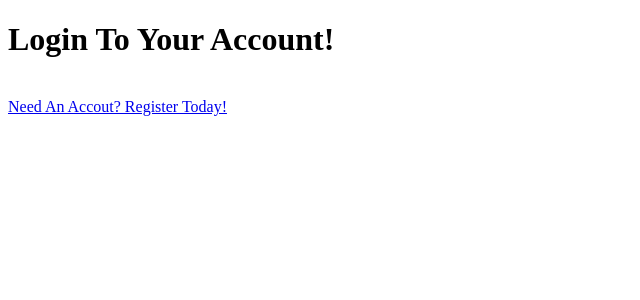
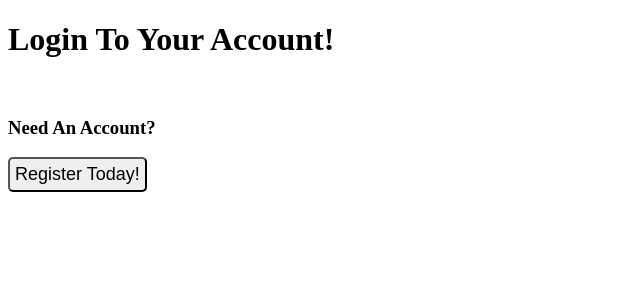
Before and after one commit to wtbrown10/First_React, a React (Create React App) app in the folder client/: page /login in a window 1280 px wide. Shown: the top 300 px of the page, without its empty margins (0-640 px from the left). Built offline with nearby package versions, Linux system fonts and the light colour scheme; the HTML template or start-up script is replaced by a standard one.

Commit message:
add buttons to login & register page

```diff
--- a/client/src/components/Button.js
+++ b/client/src/components/Button.js
@@ -20,9 +20,9 @@ export default function Button(props) {
 
 const buttonStyle = {
 
-    padding: 10,
+    padding: 5,
     borderRadius: 5,
     fontSize: 'large',
-    backgroundColor: 'lightblue',
+    backgroundColor: 'offwhite',
     color: 'black'
 }
--- a/client/src/components/Home.js
+++ b/client/src/components/Home.js
@@ -27,6 +27,8 @@ const regLink = window.location.origin + '/register';
                 Login
             </a> */}
             <br/>
+            <br/>
+
             <Button
 
             onClick= {() => {window.location = regLink}}
--- a/client/src/components/Login.js
+++ b/client/src/components/Login.js
@@ -1,4 +1,6 @@
 import React from 'react'
+
+import Button from './Button'
 
 export default function Login() {
 
@@ -11,11 +13,23 @@ const regLink = window.location.origin + '/register';
                 Login To Your Account!
             </h1>
             <br/>
-            <a
+            <h3>
+                Need An Account?
+            </h3>
+            <Button
+
+            onClick={()=>{window.location = regLink}}
+            text = 'Register Today!'
+
+
+
+            />
+
+            {/* <a
                 href={regLink}
             >
                 Need An Accout? Register Today!
-            </a>
+            </a> */}
 
         </div>
     )
--- a/client/src/components/Register.js
+++ b/client/src/components/Register.js
@@ -1,4 +1,5 @@
 import React from 'react'
+import Button from './Button';
 
 export default function Register() {
 
@@ -11,11 +12,23 @@ const loginLink = window.location.origin + '/login';
                 Register Today
             </h1>
             <br/>
-            <a
+            <h3>
+                Already Registered?
+            </h3>
+
+            <Button
+
+            onClick={() => {
+                window.location = loginLink
+            }}
+            text = 'Login!'
+            />
+
+            {/* <a
                 href={loginLink}
             >
                 Already Have an Account? Login
-            </a>
+            </a> */}
 
         </div>
     )
```
